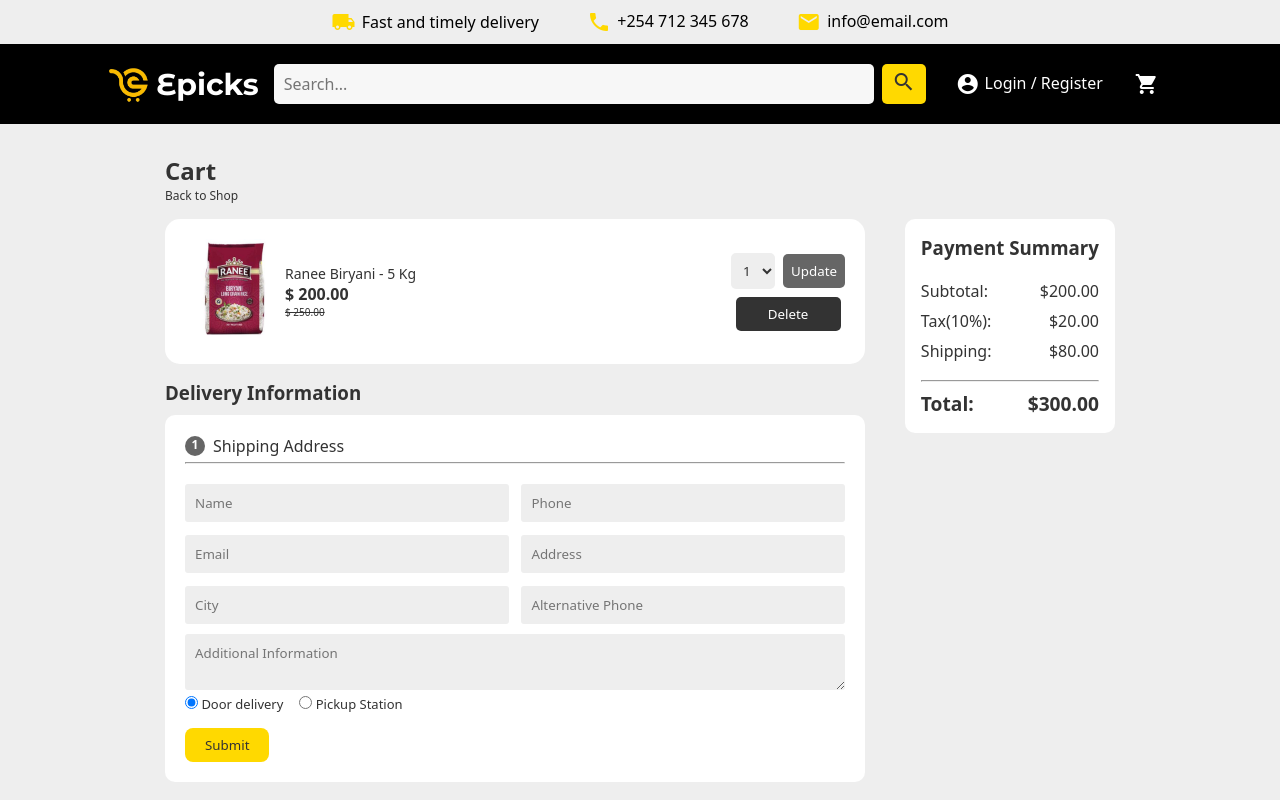
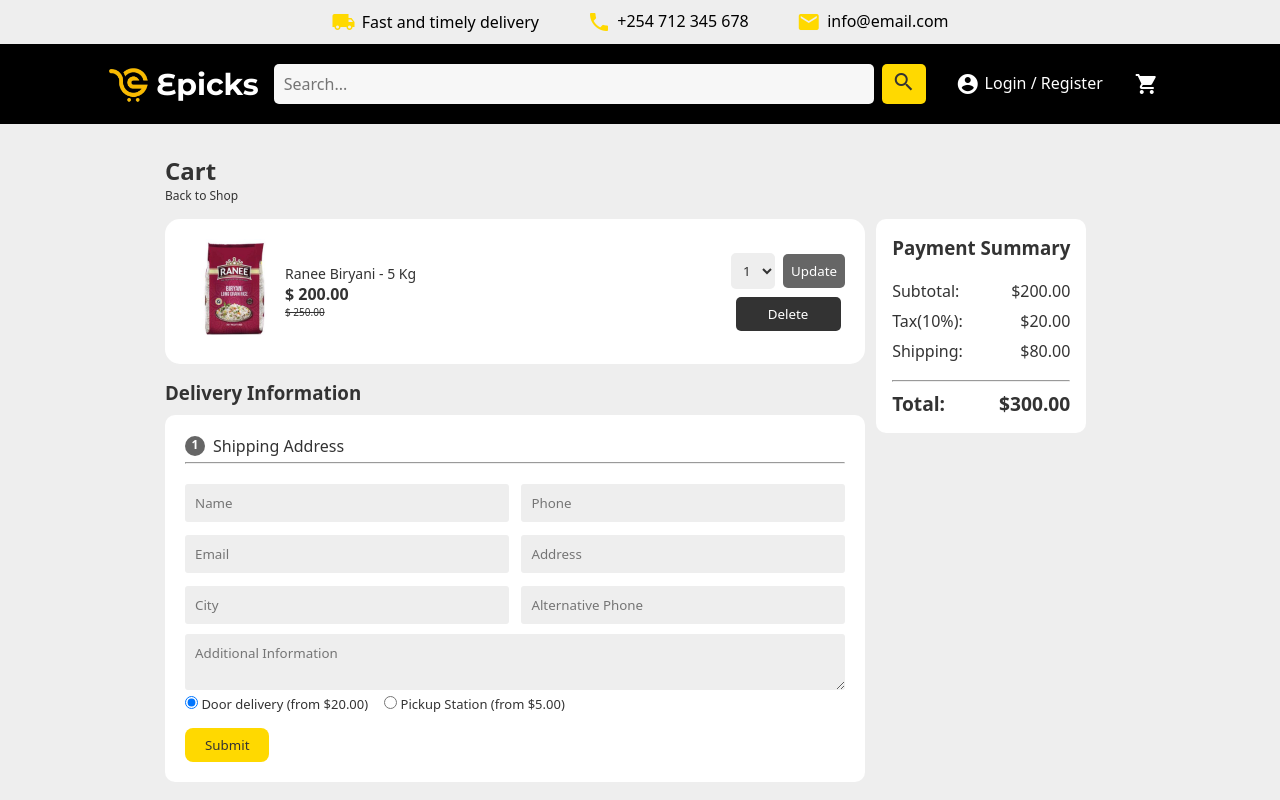
Before and after one commit to MatamaPeter/1-project, a PHP site: page /cart.html in a window 1280 px wide. Run offline with PHP 8.4, Linux system fonts and the light colour scheme.

Commit message:
"Updated cart.html and cart-style.css: added prices to delivery method options, added new div element, and modified CSS styles for cart payment field and gap sizes."

```diff
--- a/cart.html
+++ b/cart.html
@@ -102,11 +102,15 @@
                                 </div>
                                 <div class="delivery-choice">
                                     <label>
-                                        <input type="radio" name="delivery-method" value="door-delivery" checked> Door delivery
+                                        <input type="radio" name="delivery-method" value="door-delivery" checked> Door delivery (from $20.00)
                                     </label>
                                     <label>
-                                        <input type="radio" name="delivery-method" value="pickup-station"> Pickup Station
+                                        <input type="radio" name="delivery-method" value="pickup-station"> Pickup Station (from $5.00)
                                     </label>
+                                </div>
+
+                                <div class="door-delivery-option">
+
                                 </div>
                                 <button class="shipping-dtls-submit">
                                     Submit
--- a/styles/cart-style.css
+++ b/styles/cart-style.css
@@ -8,9 +8,8 @@
 }
 .cart-payment-field{
     display: flex;
-    justify-content: space-between;
-    gap: 1rem;
     flex-wrap: wrap;
+    gap: .7rem;
 }
 .cart-header{
     display: flex;
```
